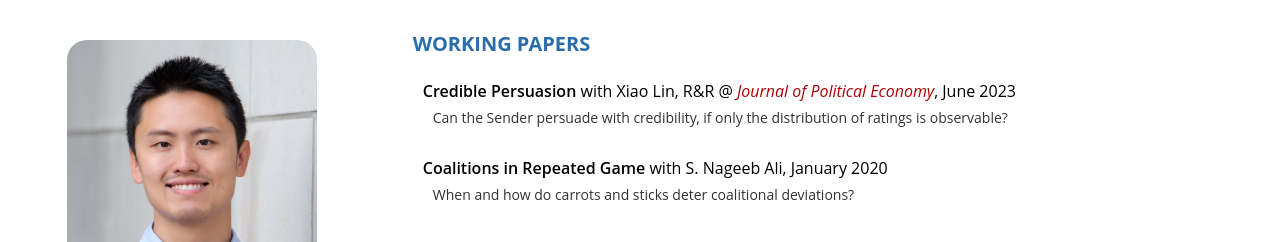
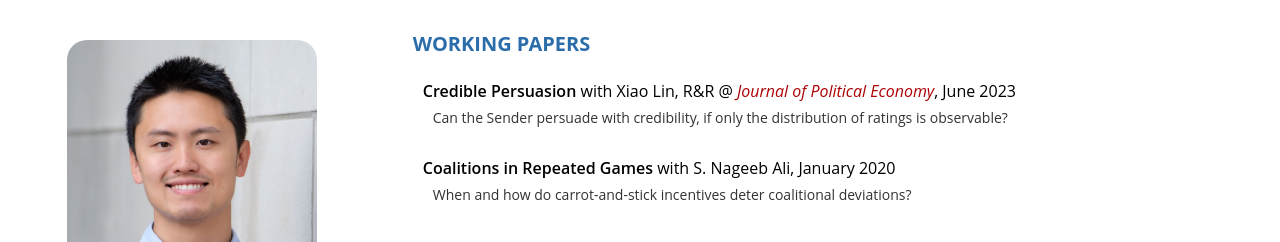
Before and after one commit to celiuwill/celiuwill.github.io, a plain HTML site: page index.html in a window 1280 px wide. Shown: the top 242 px of the page. Drawn offline with nearby package versions, Linux system fonts and the light colour scheme; a script that the page names is missing.

Commit message:
Update index.html

```diff
--- a/index.html
+++ b/index.html
@@ -63,9 +63,9 @@
       </div>
       <div class="paper">
         <div class="paper-headline">
-          <a href="https://www.celiu.net/wp/AliLiu.pdf" target="_blank" class="paper-title">Coalitions in Repeated Game</a> with <a href="https://sites.google.com/site/nageeb/" target="_blank" class="author">S. Nageeb Ali</a>, January 2020
+          <a href="https://www.celiu.net/wp/AliLiu.pdf" target="_blank" class="paper-title">Coalitions in Repeated Games</a> with <a href="https://sites.google.com/site/nageeb/" target="_blank" class="author">S. Nageeb Ali</a>, January 2020
         </div>
-        <div class="short-description">When and how do carrots and sticks deter coalitional deviations?</div>
+        <div class="short-description">When and how do carrot-and-stick incentives deter coalitional deviations?</div>
       </div>
     </div>
     <div class="paper-category">
```
